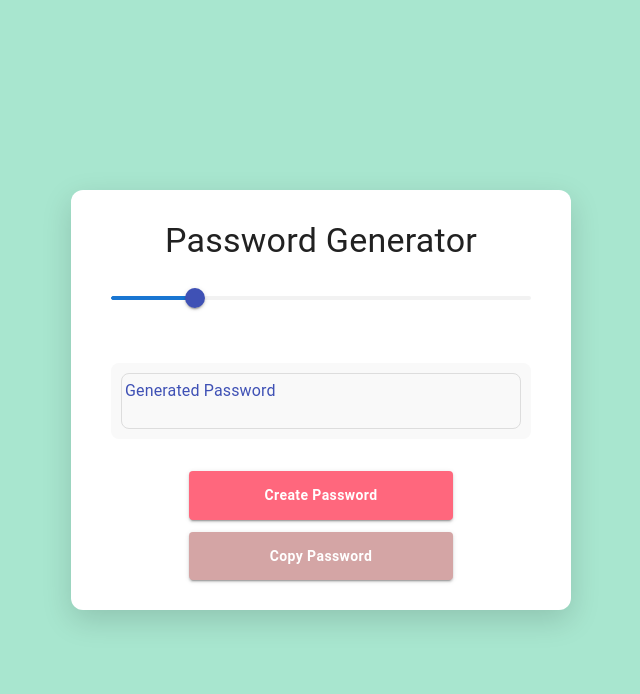
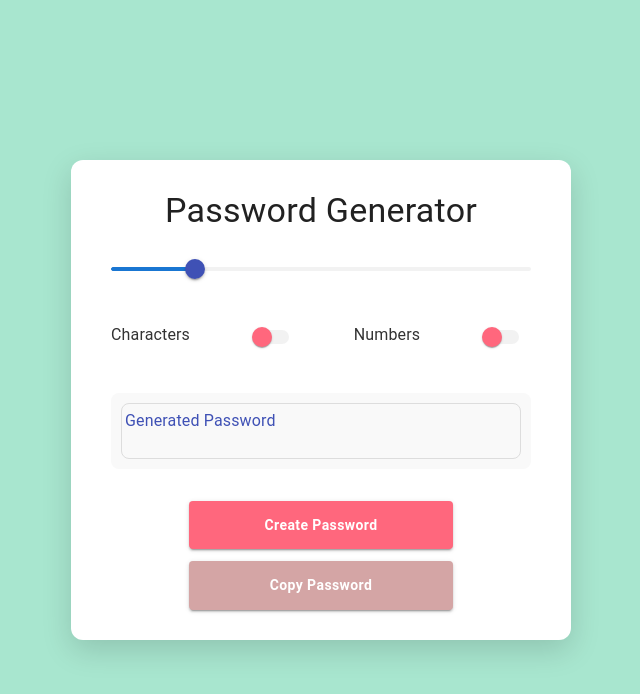
Before and after one commit to Cazman06/password-generator, a Next.js app: page / in a window 1280 px wide. Shown: the top 694 px of the page, without its empty margins (319-959 px from the left). Built offline with nearby package versions, Linux system fonts and the light colour scheme.

Commit message:
Allows characters and numbers to be toggled during password generation (#3)

```diff
--- a/src/app/page.js
+++ b/src/app/page.js
@@ -9,6 +9,7 @@ import Box from '@mui/material/Box';
 import Paper from '@mui/material/Paper';
 import Grid from '@mui/material/Grid2';
 import { styled } from '@mui/material';
+import Switch from '@mui/material/Switch';
 
 const StyledContainer = styled(Box)`
   display: flex;
@@ -95,21 +96,84 @@ const StyledButton = styled(Button)`
   }
 `;
 
-const generatePassword = (length) => {
-  const charset = "abcdefghijklmnopqrstuvwxyzABCDEFGHIJKLMNOPQRSTUVWXYZ0123456789!@#$%^&*()_+[]{}|;:,.<>?";
+const StyledSwitch = styled(Switch)`
+  && {
+    .MuiSwitch-switchBase {
+      color: #FF677D;
+      &:hover {
+        background-color: rgba(255, 103, 125, 0.08);
+      }
+    }
+
+    .MuiSwitch-track {
+      background-color: #ddd;
+    }
+
+    .MuiSwitch-thumb {
+      background-color: #FF677D;
+    }
+
+    .Mui-checked {
+      color: #3f51b5;
+    }
+
+    .Mui-checked + .MuiSwitch-track {
+      background-color: #3f51b5;
+    }
+  }
+`;
+
+const StyledLabel = styled(Typography)`
+  font-size: 16px;
+  color: #333;
+  margin-bottom: 10px;
+  margin-top: 5px;
+`;
+
+const StyledSwitchContainer = styled(Box)`
+  display: flex;
+  justify-content: space-between;
+  align-items: center;
+  width: 100%;
+  margin-bottom: 20px;
+`;
+
+const LETTERS = "abcdefghijklmnopqrstuvwxyzABCDEFGHIJKLMNOPQRSTUVWXYZ";
+const CHARACTERS = '!@#$%^&*()_+[]{}|;:,.<>?'
+const NUMBERS = '0123456789'
+
+const generatePassword = (length, includeCharacters, includeNumbers) => {
   const array = new Uint32Array(length);
-  window.crypto.getRandomValues(array);
-  return array.map(val => charset[val % charset.length]).join('');
+  const randomValues = window.crypto.getRandomValues(array);
+
+  const charSet = [
+    LETTERS,
+    includeCharacters ? CHARACTERS : '',
+    includeNumbers ? NUMBERS : ''
+  ].join('')
+
+  return Array.from(randomValues).map(val => charSet.charAt(val % charSet.length)).join('')
 };
 
 const PasswordGenerator = () => {
   const [password, setPassword] = useState('');
   const [length, setLength] = useState(20);
+  const [includeCharacters, setIncludeCharacters] = useState(false);
+  const [includeNumbers, setIncludeNumbers] = useState(false);
+
 
   const handleGenerateClick = () => {
-    const newPassword = generatePassword(length);
+    const newPassword = generatePassword(length, includeCharacters, includeNumbers);
     setPassword(newPassword);
   };
+
+  const handleCharacterChange = (event) => {
+    setIncludeCharacters(event.target.checked)
+  }
+
+  const handleNumberChange = (event) => {
+    setIncludeNumbers(event.target.checked)
+  }
 
   const handleCopyToClipboardClick = async (text) => {
     await navigator.clipboard.writeText(text);
@@ -130,6 +194,26 @@ const PasswordGenerator = () => {
           onChange={handleSliderChange}
           valueLabelDisplay="auto"
         />
+
+        <StyledSwitchContainer>
+
+        <StyledLabel> Characters </StyledLabel>
+
+        <StyledSwitch
+          checked={includeCharacters}
+          onChange={(e) => handleCharacterChange(e)}
+          inputProps={{ 'aria-label': 'controlled' }}
+        />
+
+        <StyledLabel> Numbers </StyledLabel>
+
+        <StyledSwitch
+          checked={includeNumbers}
+          onChange={(e) => handleNumberChange(e)}
+          inputProps={{ 'aria-label': 'controlled' }}
+        />
+
+        </StyledSwitchContainer>
 
         <StyledTextField
           label="Generated Password"
```
